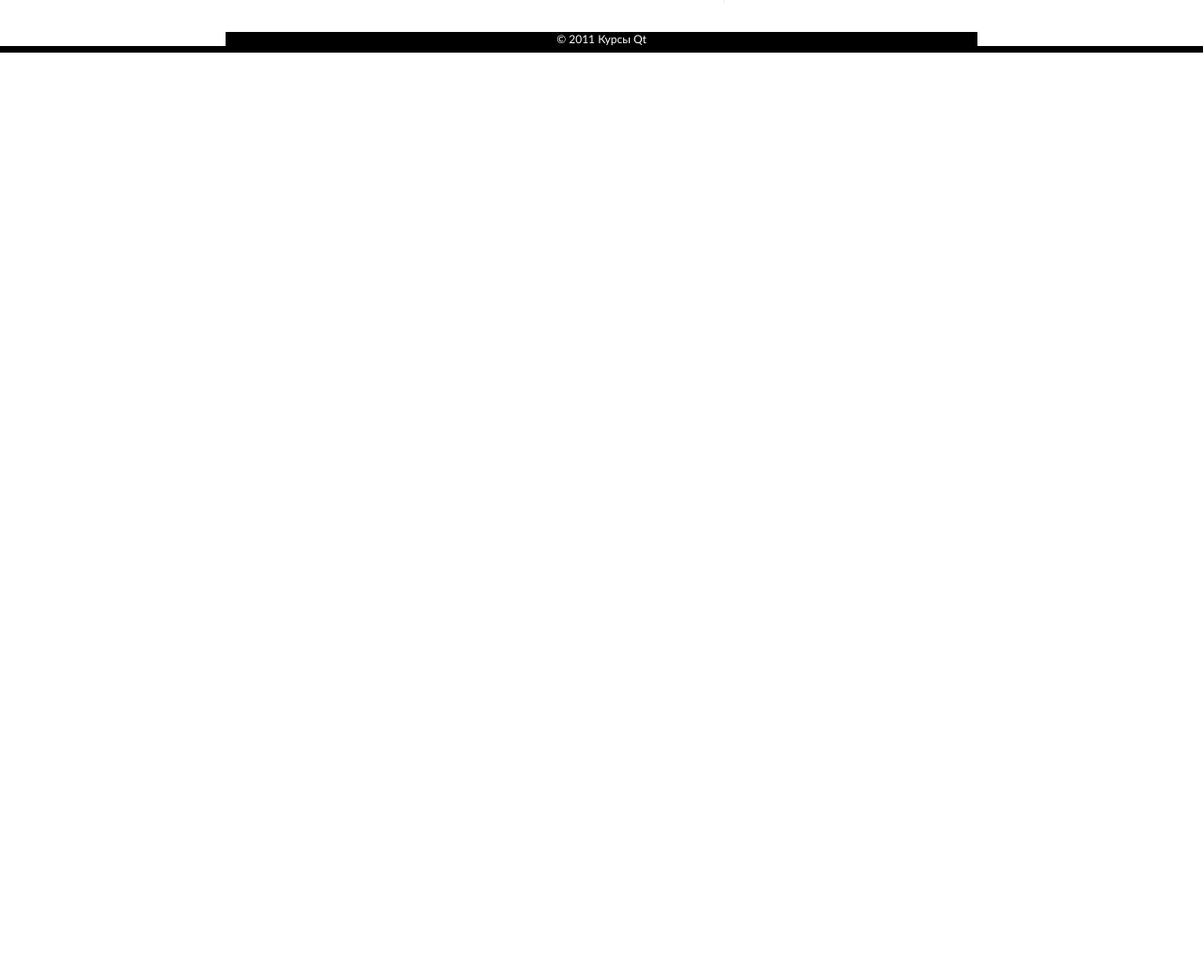
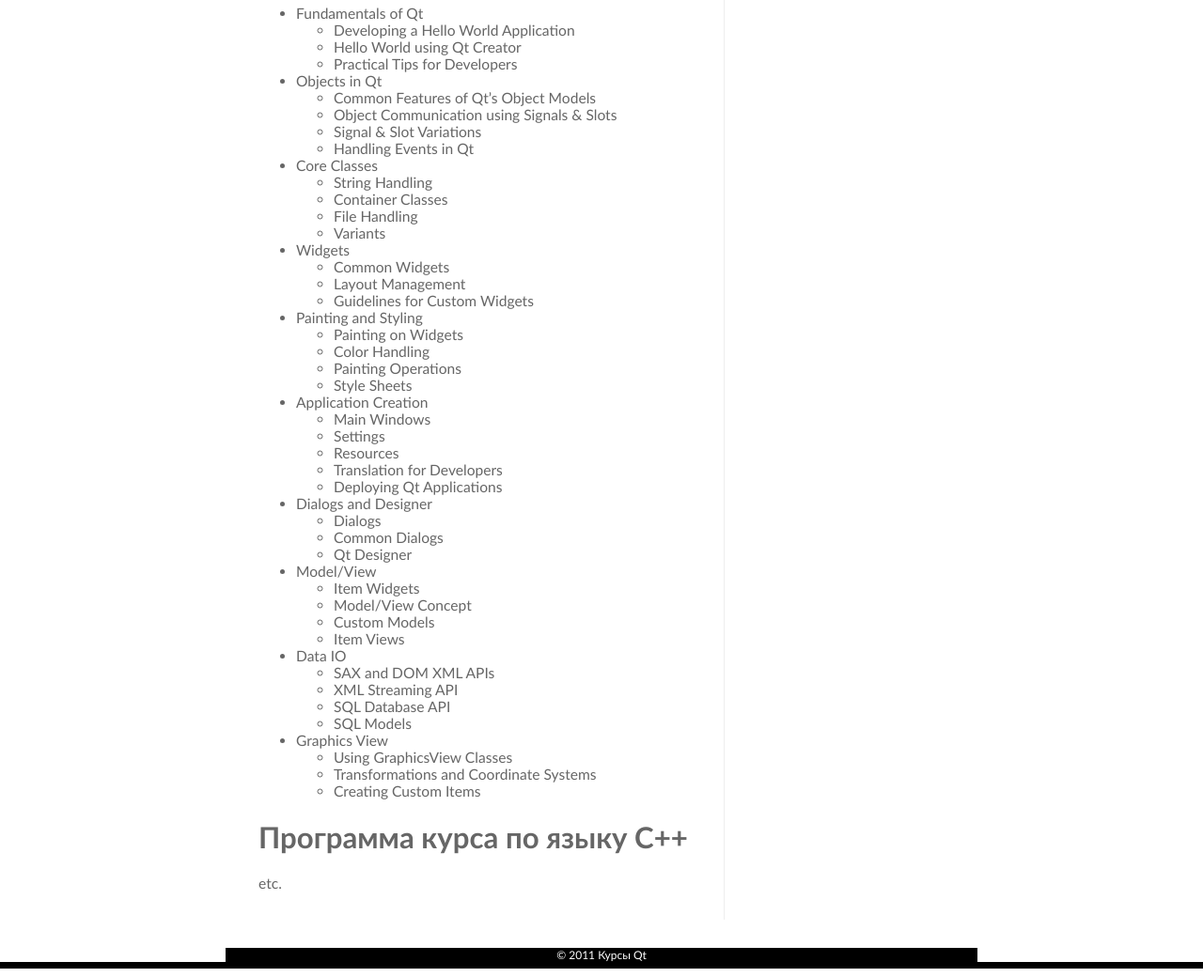
Before and after one commit to surveycute/course, a plain HTML site: page site/courses.html in a window 1280 px wide. Shown: the part 621-1661 px from the top of the page at 94% size. Before the commit the page ends 800 px from the top, so only its background shows below. Drawn offline with Linux system fonts and the light colour scheme.

Commit message:
Added "Programming with Qt outline".
Verbatimly copied from freely distributed slides without even
translation to russian.
Preceeded with "Contents" section with hyperlinks to courses' outlines.

```diff
--- a/site/courses.html
+++ b/site/courses.html
@@ -25,21 +25,98 @@
 	</div>
 	<div id="body">
 		<div id="l">
+			<div id="contents">
+				<p><a href="#qt_outline">Программа курса изучения библиотеки Qt</a></p>
+				<p><a href="#cpp_outline">Программа курса по языку C++</a></p>
+			</div>
+
 			<p>Мы учим программировать на C++ с использованием Qt.</p>
 			<p>Мы проводим 40-часовые курсы, которые длятся две недели, по 4 акадечимеских часа в день.</p>
-            <p>Еще, мы ценим ваше и свое время, и понимаем, насколько скучно, и непродуктивно заниматься в разнородной группе. Поэтому, чтобы гарантировать результат, мы проводим предварительное тестирование.</p>
-            <p>Стоимость тестирования 300 р. Эти деньги войдут в оплату выбранного курса.</p>
-            <p>При недостаточном уровне подготовки мы предлагаем пройти курс С++. Данный курс не является курсом “С++ с нуля”.</p>
-            <h1>C++</h1>
-            <p>Программа etc.</p>
-            <h1>Qt</h1>
-            <p>Программа etc.</p>
+			<p>Еще, мы ценим ваше и свое время и понимаем, насколько скучно и непродуктивно заниматься в разнородной группе.
+			Поэтому для улучшения результата, мы проводим предварительное тестирование.</p>
+			<p>Стоимость тестирования 300 р. При его успешном прохождении, эти деньги войдут в оплату выбранного курса.</p>
+			<p>При недостаточном уровне подготовки Вам будет предложено пройти курс совершенстовования навыков программирования
+			на языке С++. Данный курс не является курсом “С++ с нуля”.</p>
+
+			<h1 name="qt_outline">Программа курса изучения библиотеки Qt</h1>
+			<ul>
+				<li>Fundamentals of Qt</li>
+				<ul>
+					<li>Developing a Hello World Application</li>
+					<li>Hello World using Qt Creator</li>
+					<li>Practical Tips for Developers</li>
+				</ul>
+				<li>Objects in Qt</li>
+				<ul>
+					<li>Common Features of Qt’s Object Models</li>
+					<li>Object Communication using Signals & Slots</li>
+					<li>Signal & Slot Variations</li>
+					<li>Handling Events in Qt</li>
+				</ul>
+				<li>Core Classes</li>
+				<ul>
+					<li>String Handling</li>
+					<li>Container Classes</li>
+					<li>File Handling</li>
+					<li>Variants</li>
+				</ul>
+				<li>Widgets</li>
+				<ul>
+					<li>Common Widgets</li>
+					<li>Layout Management</li>
+					<li>Guidelines for Custom Widgets</li>
+				</ul>
+				<li>Painting and Styling</li>
+				<ul>
+					<li>Painting on Widgets</li>
+					<li>Color Handling</li>
+					<li>Painting Operations</li>
+					<li>Style Sheets</li>
+				</ul>
+				<li>Application Creation</li>
+				<ul>
+					<li>Main Windows</li>
+					<li>Settings</li>
+					<li>Resources</li>
+					<li>Translation for Developers</li>
+					<li>Deploying Qt Applications</li>
+				</ul>
+				<li>Dialogs and Designer</li>
+				<ul>
+					<li>Dialogs</li>
+					<li>Common Dialogs</li>
+					<li>Qt Designer</li>
+				</ul>
+				<li>Model/View</li>
+				<ul>
+					<li>Item Widgets</li>
+					<li>Model/View Concept</li>
+					<li>Custom Models</li>
+					<li>Item Views</li>
+				</ul>
+				<li>Data IO</li>
+				<ul>
+					<li>SAX and DOM XML APIs</li>
+					<li>XML Streaming API</li>
+					<li>SQL Database API</li>
+					<li>SQL Models</li>
+				</ul>
+				<li>Graphics View</li>
+				<ul>
+					<li>Using GraphicsView Classes</li>
+					<li>Transformations and Coordinate Systems</li>
+					<li>Creating Custom Items</li>
+				</ul>
+			</ul>
+
+			<h1 name="cpp_outline">Программа курса по языку C++</h1>
+			<p>etc.</p>
 		</div>
+
 		<div id="r">
 			<h2>Стоимость:</h2>
+			<p><font size="+1">Qt&nbsp;&nbsp;&nbsp;12000 р.</font></p>
 			<p><font size="+1">C++&nbsp;&nbsp;&nbsp;8000 р.</font></p>
-            <p><font size="+1">Qt&nbsp;&nbsp;&nbsp;12000 р.</font></p>
-            <!--<p>Qt+&nbsp;&nbsp;12000 р.</p>-->
 		</div>
 	</div>
 	<br clear="all"/>
--- a/site/style.css
+++ b/site/style.css
@@ -112,6 +112,10 @@
 	}
 * html #body { height: 1%; }
 
+#contents {
+	margin-bottom: 40px;
+	}
+
 #l,
 #l {
 	width: 480px;
```
Also changed, not shown: site/contacts.html (+2 -2 lines), site/index.html (+1 -1 lines), site/qt.html (+7 -5 lines), site/video.html (+1 -1 lines). Lines whose indentation alone changed are shown as unchanged.
